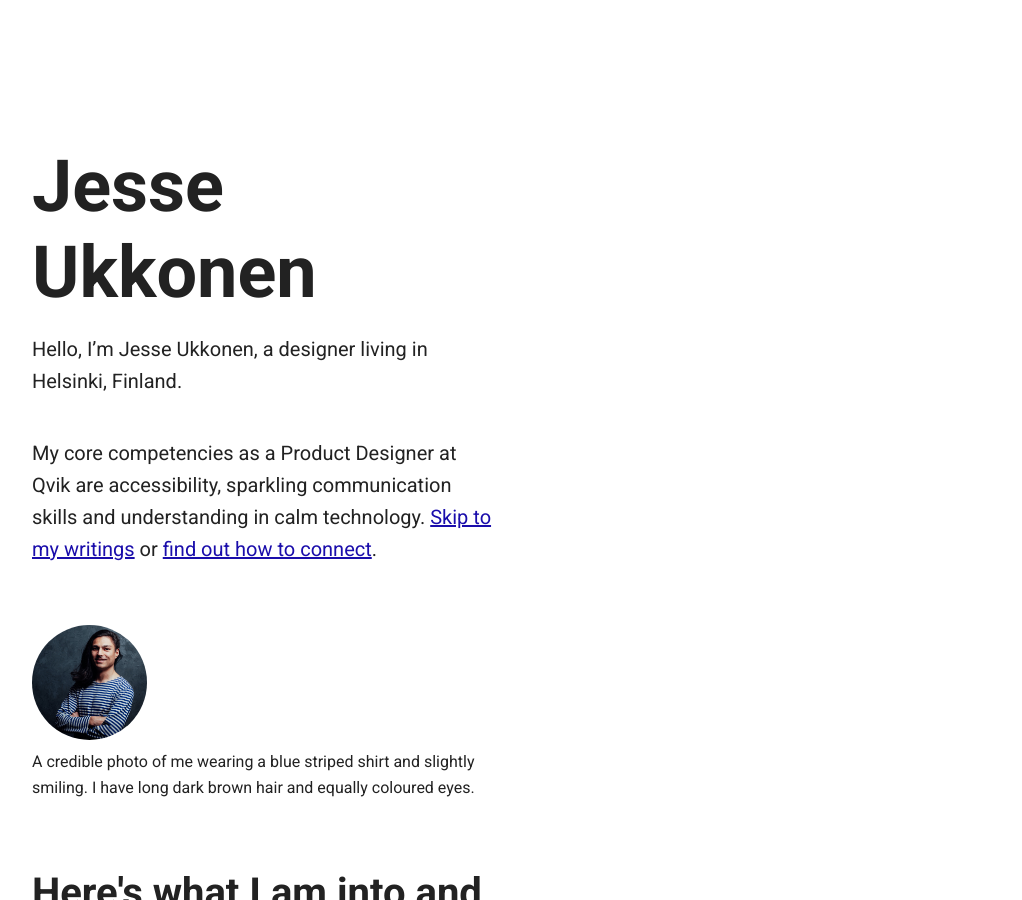
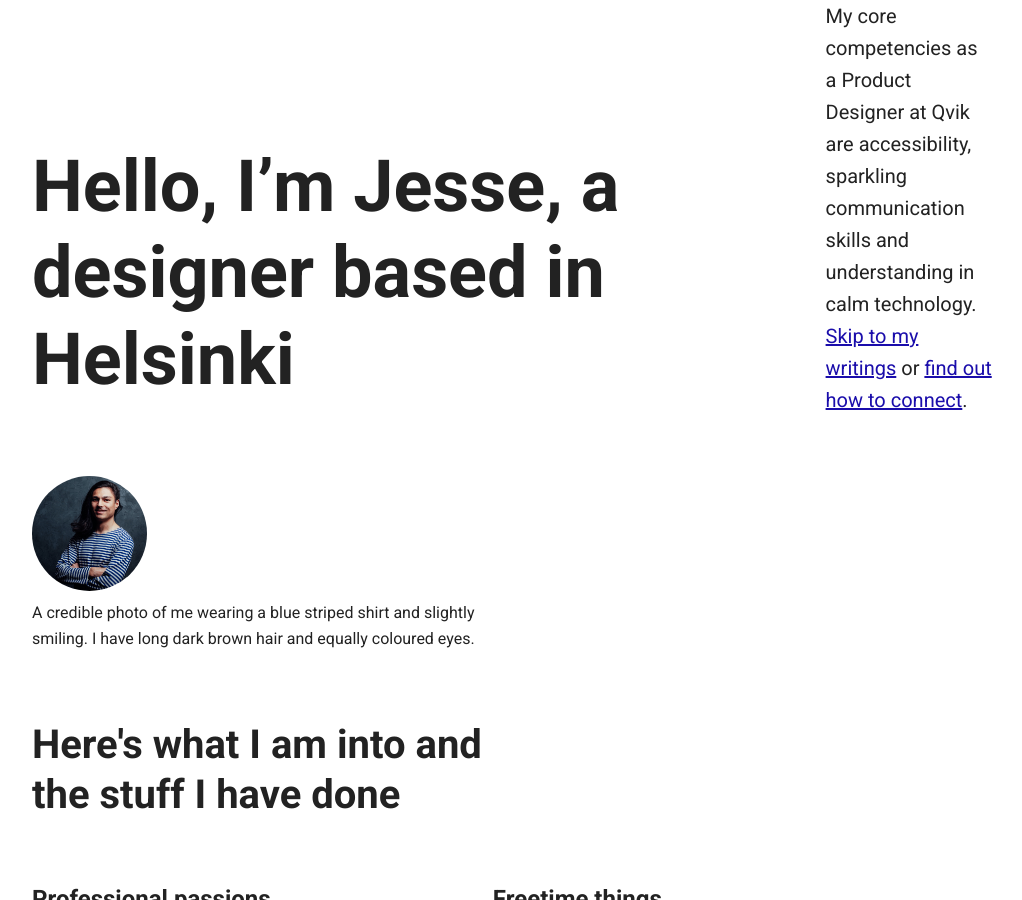
Before and after one commit to jesseu/jesseu.github.io, a Jekyll site: the page built from index.html, in a window 1280 px wide and 900 px high. Shown: the whole window, without its empty margins (128-1150 px from the left). Built offline with Jekyll 4.4.1, drawn with Linux system fonts in a browser that asks for light colours.

Commit message:
Update index.html

```diff
--- a/index.html
+++ b/index.html
@@ -4,11 +4,10 @@ title: Jesse Ukkonen
 ---
 
 	<div class="row">
-		<div class="one-half column" style="margin-top: 15%">
-		<h1>Jesse Ukkonen</h1>
-			<p>Hello, I’m Jesse Ukkonen, a designer living in Helsinki, Finland.</p>
-			<p>My core competencies as a Product Designer at Qvik are accessibility, sparkling communication skills and understanding in calm technology. <a href="#writings">Skip to my writings</a> or <a href="#connect">find out how to connect</a>.</p>
+		<div class="ten columns" style="margin-top: 15%">
+		<h1>Hello, I’m Jesse, a designer based in Helsinki</h1>
 	      	</div>
+		<p>My core competencies as a Product Designer at Qvik are accessibility, sparkling communication skills and understanding in calm technology. <a href="#writings">Skip to my writings</a> or <a href="#connect">find out how to connect</a>.</p>
 	</div>
 	<figure class="one-half column">
 	  <img src="images/jesse_qvik_cv_square.jpg" alt="A credible photo of me wearing a blue striped shirt and slightly smiling">
```
